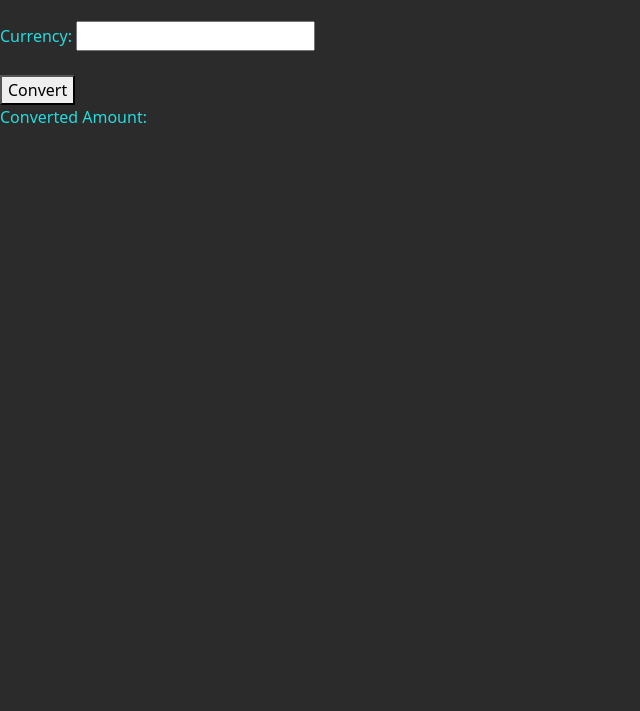
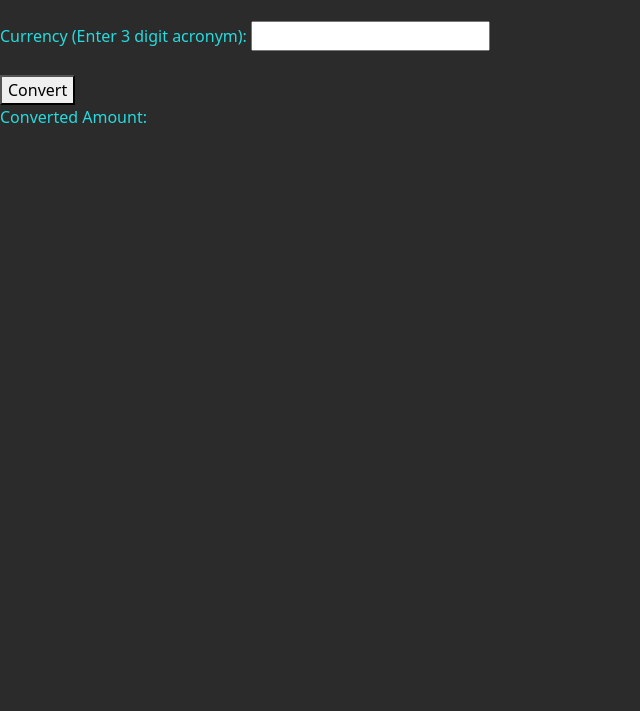
Before and after one commit to julienfullstack/currency-exchange, a website built with webpack: page src/index.html in a window 1280 px wide. Shown: the part 89-800 px from the top of the page, without its empty margins (0-640 px from the left). Built offline with nearby package versions, Linux system fonts and the light colour scheme.

Commit message:
Edited HTML styling

```diff
--- a/src/index.html
+++ b/src/index.html
@@ -11,7 +11,7 @@
     <label for="amount">Amount in USD:</label>
     <input type="number" id="amount" name="amount" required><br><br>
 
-    <label for="currency">Currency:</label>
+    <label for="currency">Currency (Enter 3 digit acronym):</label>
     <input type="text" id="currency" name="currency" required><br><br>
 
     <button type="submit">Convert</button>
```
